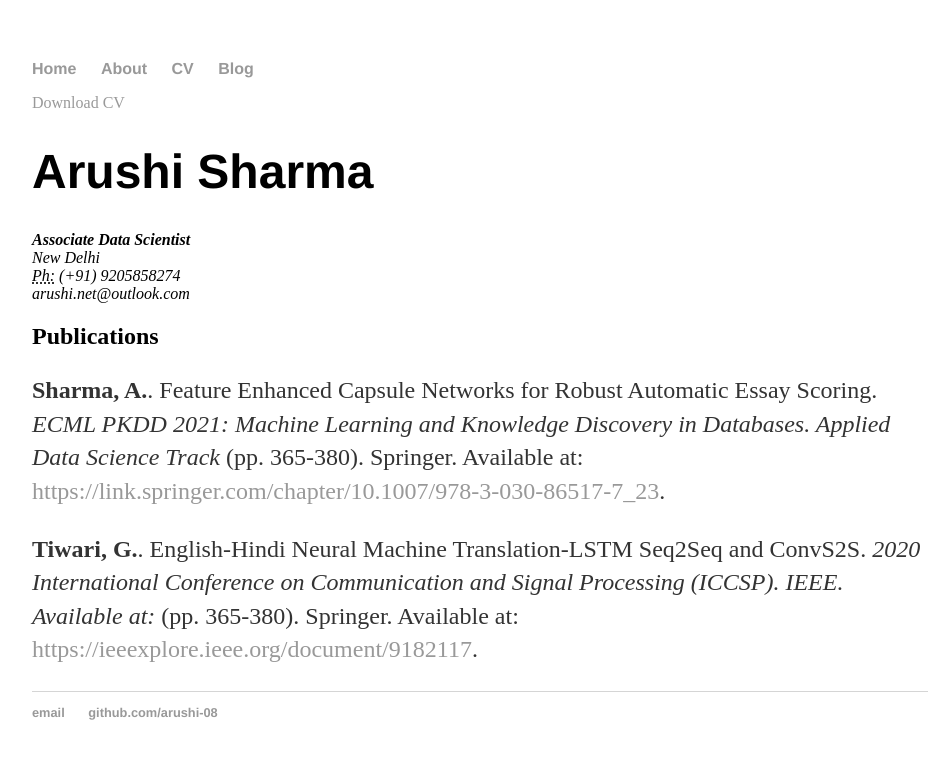
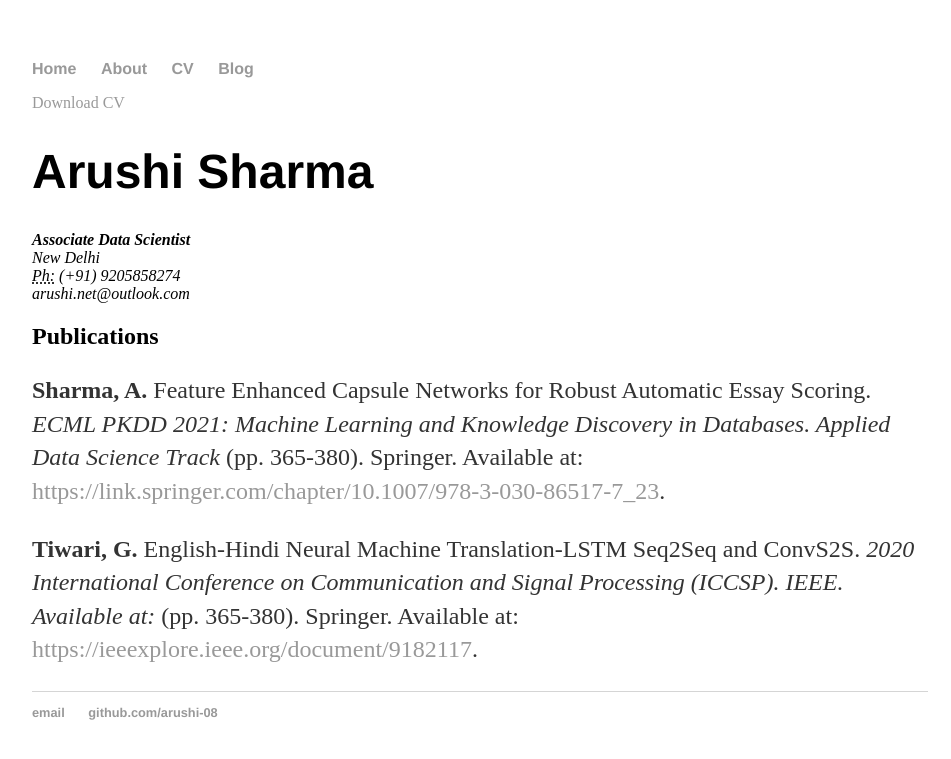
Before and after one commit to arushi-08/arushi-08.github.io, a Jekyll site: the page built from cv/index.html, in a window 1280 px wide. Shown: the top 759 px of the page, without its empty margins (160-1111 px from the left). Built offline with Jekyll 4.4.1, drawn with Linux system fonts in a browser that asks for light colours.

```diff
--- a/cv/index.html
+++ b/cv/index.html
@@ -15,8 +15,8 @@ title: Arushi Sharma
 
 					<h2>Publications</h2>
 
-					<p><strong>Sharma, A.</strong>. Feature Enhanced Capsule Networks for Robust Automatic Essay Scoring. <em>ECML PKDD 2021: Machine Learning and Knowledge Discovery in Databases. Applied Data Science Track</em> (pp. 365-380). Springer. Available at: <a href="https://link.springer.com/chapter/10.1007/978-3-030-86517-7_23">https://link.springer.com/chapter/10.1007/978-3-030-86517-7_23</a>.
-					<p><strong>Tiwari, G.</strong>. English-Hindi Neural Machine Translation-LSTM Seq2Seq and ConvS2S. <em>2020 International Conference on Communication and Signal Processing (ICCSP). IEEE. Available at:</em> (pp. 365-380). Springer. Available at: <a href="https://ieeexplore.ieee.org/document/9182117">https://ieeexplore.ieee.org/document/9182117</a>.
+					<p><strong>Sharma, A.</strong> Feature Enhanced Capsule Networks for Robust Automatic Essay Scoring. <em>ECML PKDD 2021: Machine Learning and Knowledge Discovery in Databases. Applied Data Science Track</em> (pp. 365-380). Springer. Available at: <a href="https://link.springer.com/chapter/10.1007/978-3-030-86517-7_23">https://link.springer.com/chapter/10.1007/978-3-030-86517-7_23</a>.
+					<p><strong>Tiwari, G.</strong> English-Hindi Neural Machine Translation-LSTM Seq2Seq and ConvS2S. <em>2020 International Conference on Communication and Signal Processing (ICCSP). IEEE. Available at:</em> (pp. 365-380). Springer. Available at: <a href="https://ieeexplore.ieee.org/document/9182117">https://ieeexplore.ieee.org/document/9182117</a>.
 
 
 	</div>
```
